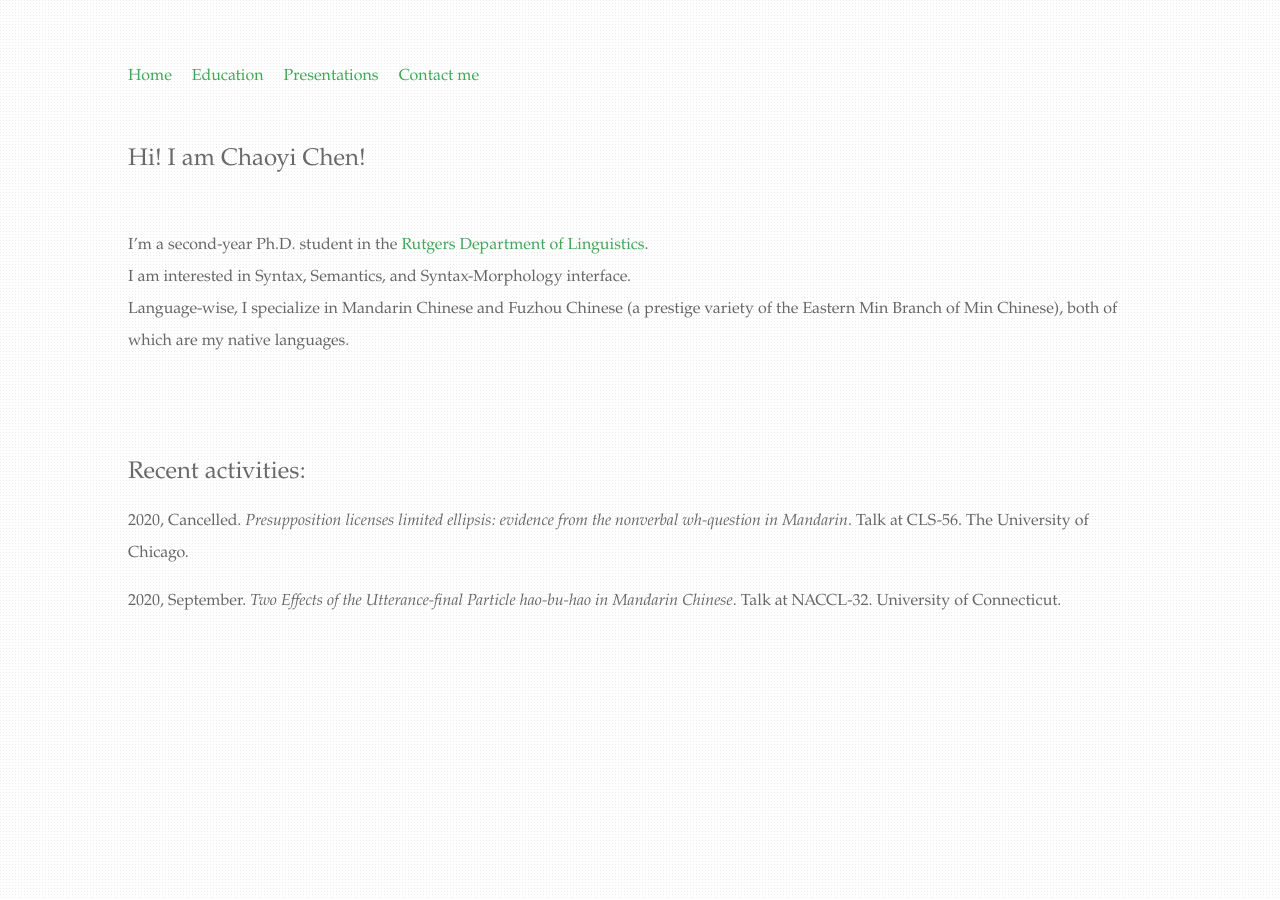
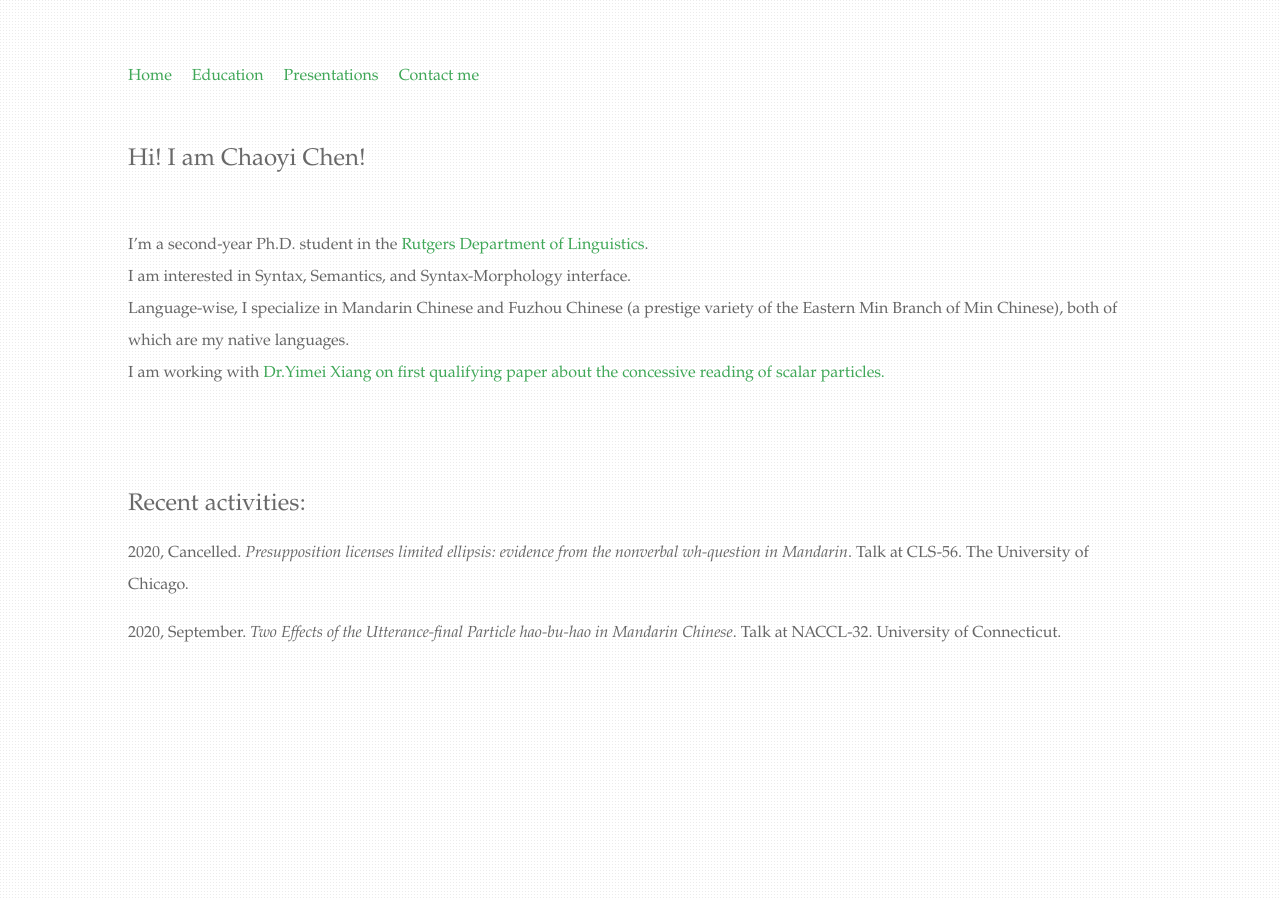
Before and after one commit to chaoyichen71/chaoyichen71.github.io, a Jekyll site: the page built from index.html, in a window 1280 px wide. Built offline with Jekyll 4.4.1, drawn with Linux system fonts in a browser that asks for light colours.

Commit message:
Update index.html

```diff
--- a/index.html
+++ b/index.html
@@ -7,7 +7,8 @@ title: Chaoyi Chen (陈超逸)
 			<h2>Hi! I am Chaoyi Chen!</h2><br>
 			<p>I’m a second-year Ph.D. student in the <a href="https://ling.rutgers.edu/">Rutgers Department of Linguistics</a>.<br>
 			I am interested in Syntax, Semantics, and Syntax-Morphology interface.<br>
-			Language-wise, I specialize in Mandarin Chinese and Fuzhou Chinese (a prestige variety of the Eastern Min Branch of Min Chinese), both of which are my native languages.</p>
+			Language-wise, I specialize in Mandarin Chinese and Fuzhou Chinese (a prestige variety of the Eastern Min Branch of Min Chinese), both of which are my native languages.<br>
+			I am working with <a href="https://yimeixiang.wordpress.com/">Dr.Yimei Xiang on first qualifying paper about the concessive reading of scalar particles.</a></p>
 		</div>
 		</br>
 		</br>
```
